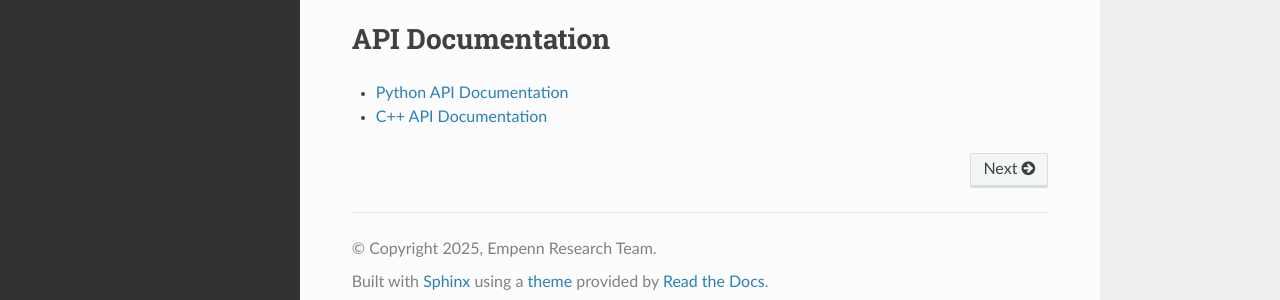
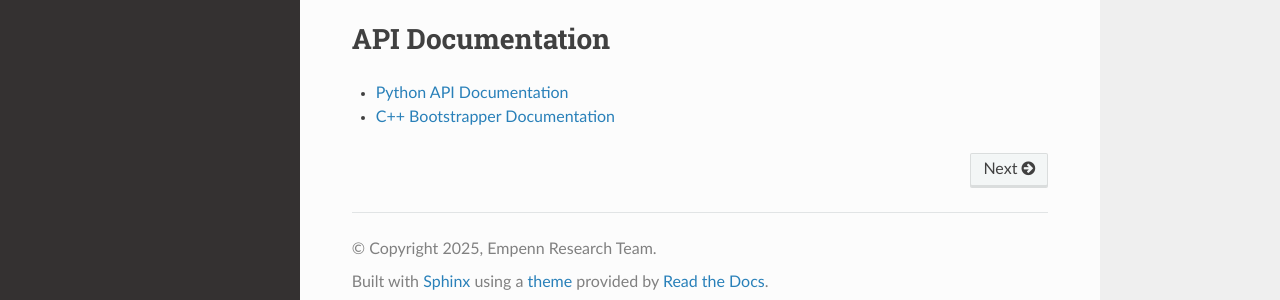
Before and after one commit to youwanM/StrokeSeg_Doc, a Sphinx documentation site: the page built from docs/source/index.rst, in a window 1280 px wide. Shown: the part 421-721 px from the top of the page. Built offline with Sphinx 7.4.7 and the Read the Docs theme 3.1.0, drawn with Linux system fonts in a browser that asks for light colours.

Commit message:
Update C++ documentation link in index.rst

```diff
--- a/docs/source/index.rst
+++ b/docs/source/index.rst
@@ -15,4 +15,4 @@ API Documentation
 =================
 
 - `Python API Documentation <https://empenn-stroke.github.io/StrokeSegLab_doc/>`_
-- `C++ API Documentation <https://empenn-stroke.github.io/StrokeSegBootstrapper_doc/>`_
+- `C++ Bootstrapper Documentation <https://empenn-stroke.github.io/StrokeSegBootstrapper_doc/>`_
```
